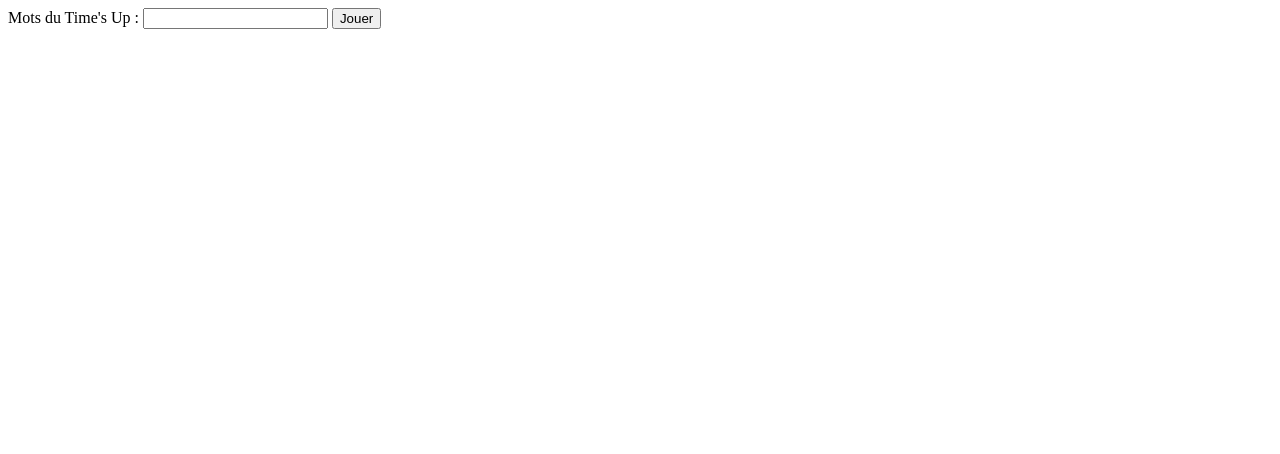
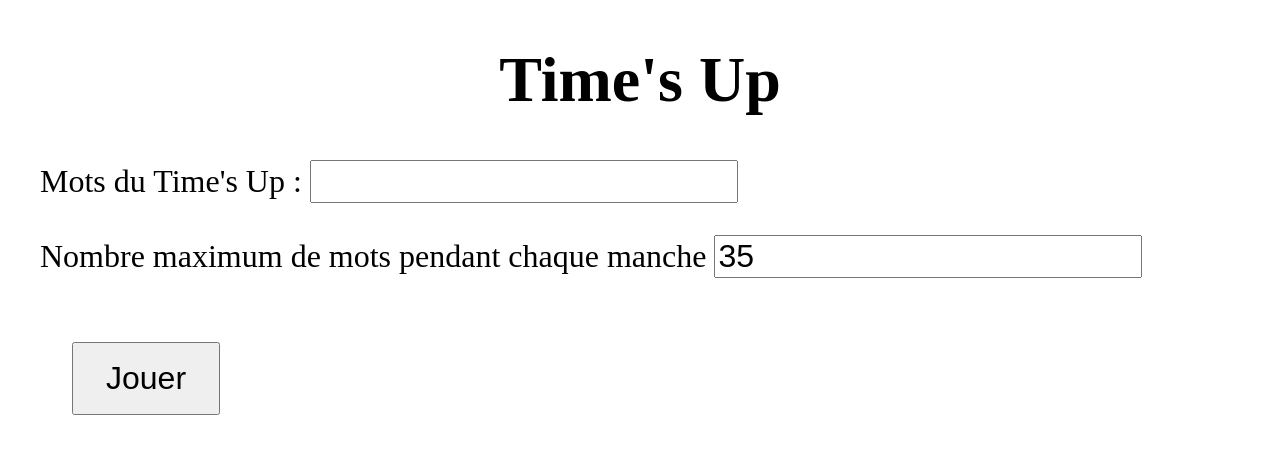
Before and after one commit to onlinetimesup/onlinetimesup.github.io, a plain HTML site: page index.html in a window 1280 px wide. Drawn offline with Linux system fonts and the light colour scheme.

Commit message:
Update with count

```diff
--- a/index.html
+++ b/index.html
@@ -4,12 +4,40 @@
     <meta charset="UTF-8">
     <meta name="viewport" content="width=device-width, initial-scale=1.0">
     <title>Time's Up</title>
+    <style>
+        body{
+            font-size: 2em;
+        }
+        h1{
+            text-align: center;
+        }
+        form > div {
+            margin: 1em;
+        }
+        form > div > input {
+            font-size: 1em;
+        }
+        input[type='button'] {
+            margin: 1em;
+            padding: 0.5em 1em;
+        }
+    </style>
+    <link rel="stylesheet" href="play.css">
 </head>
 <body>
+    <h1>Time's Up</h1>
     <form action="/play.html">
-        <label for="words">Mots du Time's Up :</label>
-        <input type="text" name="words" id="words">
-        <button type="submit">Jouer</button>
+        <div>
+            <label for="words">Mots du Time's Up :</label>
+            <input type="text" name="words" id="words">
+        </div>
+        <div>
+            <label for="count">Nombre maximum de mots pendant chaque manche</label>
+            <input type="number" name="count" value="35">
+        </div>
+        <div>
+            <input type="button" value="Jouer">
+        </div>
     </form>
 </body>
 </html>
```
Also changed, not shown: play.js (+5 -5 lines).
